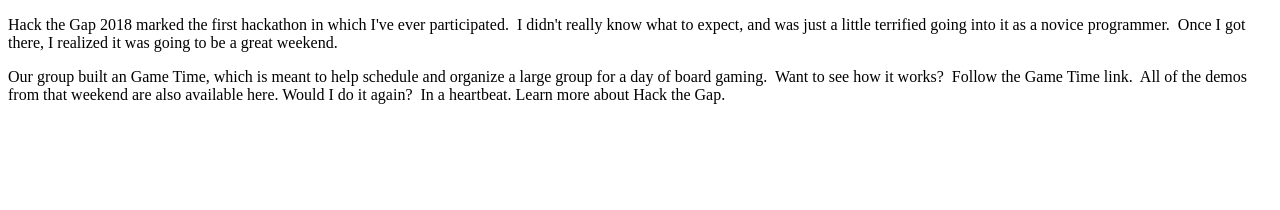
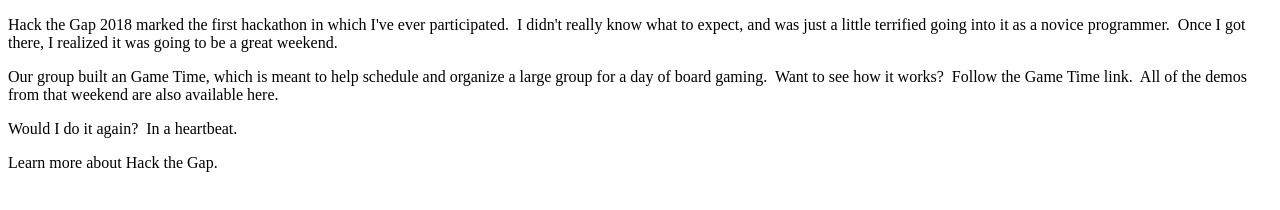
Before and after one commit to rmcharchian/personal-website, a website: page public/views/hackGap2018.html in a window 1280 px wide. Drawn offline with Linux system fonts and the light colour scheme.

```diff
--- a/public/views/hackGap2018.html
+++ b/public/views/hackGap2018.html
@@ -8,15 +8,9 @@
 </head>
 <body>
     <p>Hack the Gap 2018 marked the first hackathon in which I've ever participated.  I didn't really know what to expect, and was just a little terrified going into it as a novice programmer.  Once I got there, I realized it was going to be a great weekend.</p>
-
+    <p>Our group built an Game Time, which is meant to help schedule and organize a large group for a day of board gaming.  Want to see how it works?  Follow the Game Time link.  All of the demos from that weekend are also available here.</p>
+    <p>Would I do it again?  In a heartbeat.</p>
+    <p>Learn more about Hack the Gap.</p>
 
 </body>
 </html>
-
-
-
-Our group built an Game Time, which is meant to help schedule and organize a large group for a day of board gaming.  Want to see how it works?  Follow the Game Time link.  All of the demos from that weekend are also available here.
-
-Would I do it again?  In a heartbeat.
-
-Learn more about Hack the Gap.
```
